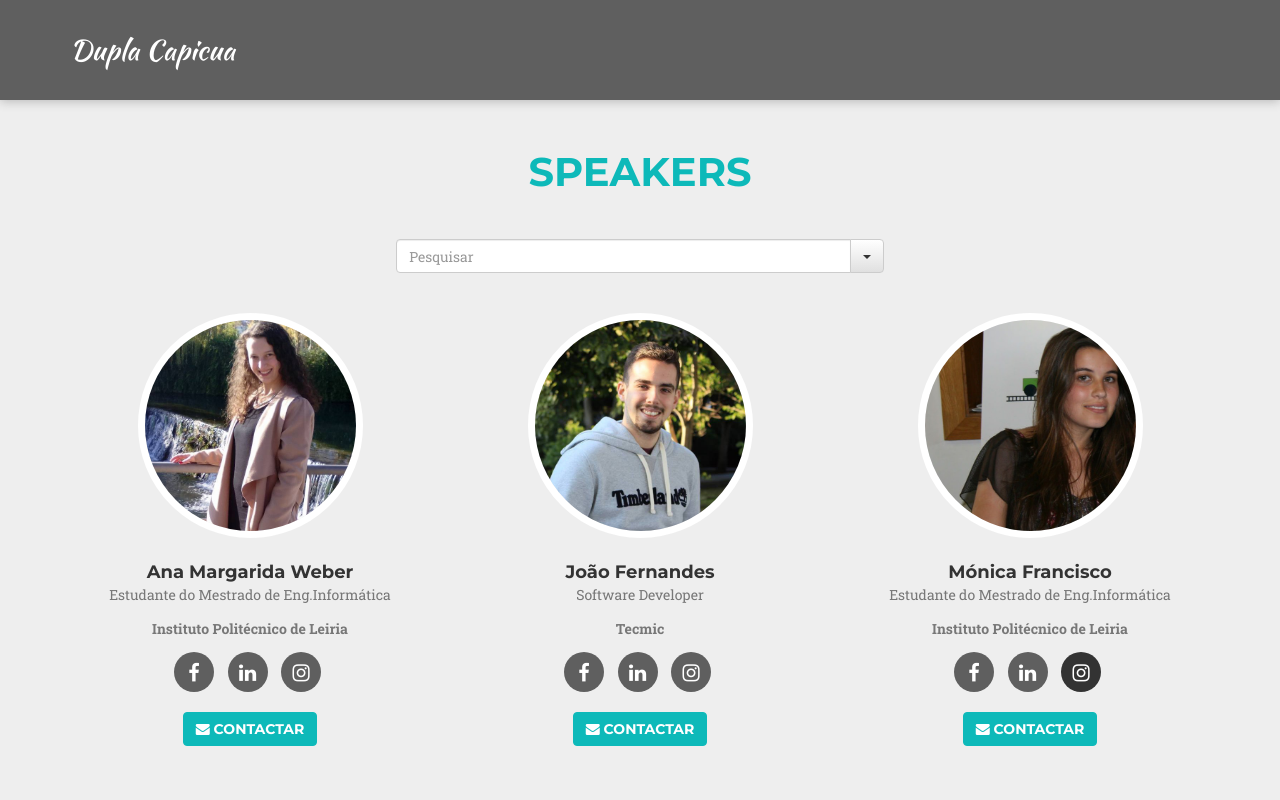
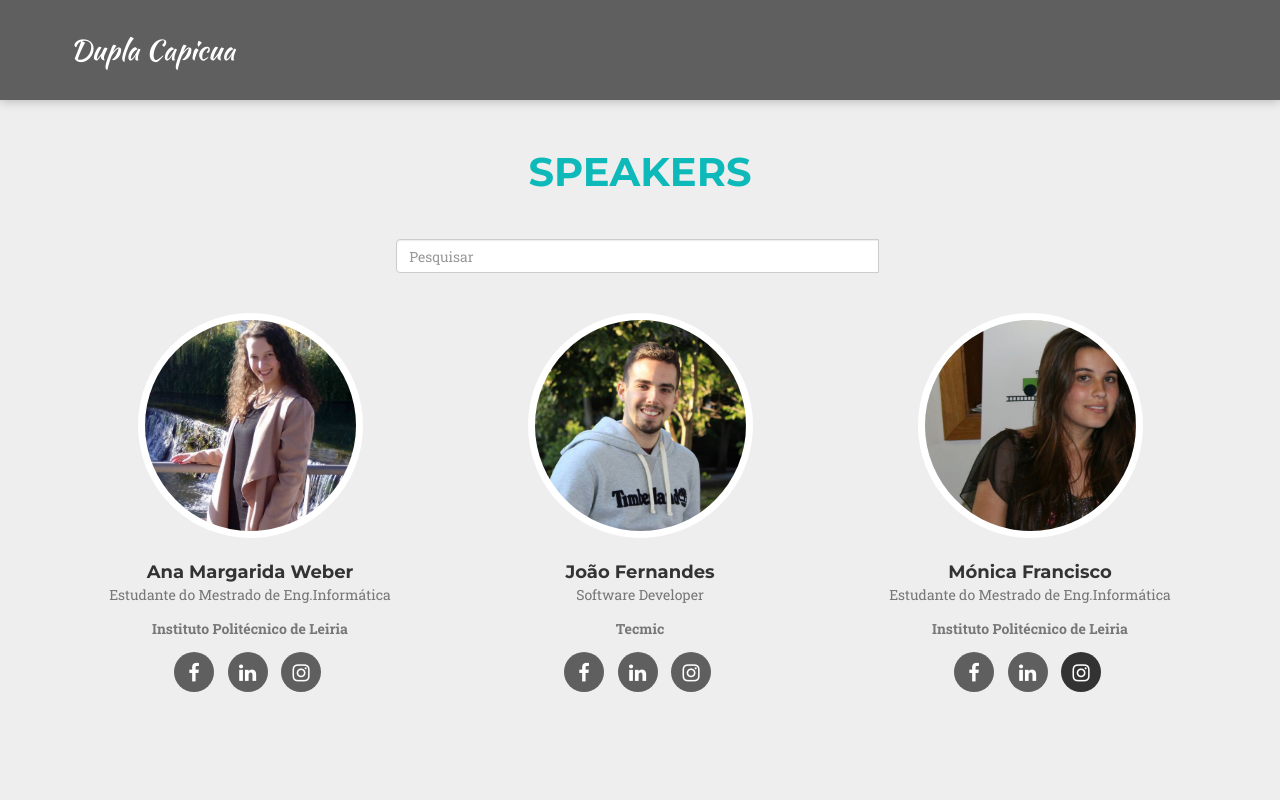
Before and after one commit to MonicaFrancisco/duplacapicua-producao, a plain HTML site: page index.html in a window 1280 px wide. Shown: the top 800 px of the page. Drawn offline with Linux system fonts and the light colour scheme; a web font is replaced by a local one.

Commit message:
Reformulações index

```diff
--- a/index.html
+++ b/index.html
@@ -53,10 +53,10 @@
                         <div class="input-group col-xs-5">
                             <input type="text" id="search" class="form-control" placeholder="Pesquisar">
                             <div class="input-group-btn">
-                                <button type="button" class="btn btn-default dropdown-toggle" data-toggle="dropdown" style="height:34px;">
+                                <!--<button type="button" class="btn btn-default dropdown-toggle" data-toggle="dropdown" style="height:34px;">
                                     <span class="caret"></span>
-                                </button>
-                                <ul role="menu" class="dropdown-menu">
+                                </button>-->
+                                <!--<ul role="menu" class="dropdown-menu">
                                     <li><a href="#">
                                         <input type="checkbox" onClick="toggle(this)"><span class="lbl"> Seleccionar todos</span>
                                     </a></li>
@@ -77,7 +77,7 @@
                                         <input type="checkbox" name="check">
                                         <span class="lbl">Competências</span>
                                     </a></li>
-                                </ul>
+                                </ul>-->
                             </div>
                         </div>
                     </form>
@@ -96,7 +96,7 @@
 						<li><a href="https://www.instagram.com/margarida_weber/?hl=pt" target="_blank"><i class="fa fa-instagram" target="_blank"></i></a></li>
                     </ul>
 					<br>
-					<button type="button" class="btn btn-primary"><i class="fa fa-envelope"></i> Contactar</button>
+					<!--<button type="button" class="btn btn-primary"><i class="fa fa-envelope"></i> Contactar</button>-->
                 </div>
                 <div class="team-member col-sm-4">
                     <a href="profile_joao.html"><img src="img/2.jpg" class="img-responsive img-circle" alt=""></a>
@@ -109,7 +109,7 @@
 						<li><a href="https://www.instagram.com/joaofpfernandes/?hl=pt" target="_blank"><i class="fa fa-instagram"></i></a></li>
                     </ul>
 					<br>
-					<button type="button" class="btn btn-primary"><i class="fa fa-envelope"></i> Contactar</button>
+					<!--<button type="button" class="btn btn-primary"><i class="fa fa-envelope"></i> Contactar</button>-->
                 </div>
                 <div class="team-member col-sm-4">
                     <a href="profile_monica.html"><img src="img/3.jpg" class="img-responsive img-circle" alt=""></a>
@@ -122,7 +122,7 @@
                         <li><a href="" target="_blank" class="disabled"><i class="fa fa-instagram"></i></a></li>
                     </ul>
                     <br>
-                    <button type="button" class="btn btn-primary"><i class="fa fa-envelope"></i> Contactar</button>
+                    <!--<button type="button" class="btn btn-primary"><i class="fa fa-envelope"></i> Contactar</button>-->
                 </div>
             </div>
         </div>
```
Also changed, not shown: profile_margarida.html (+0 -3 lines), profile_monica.html (+1 -1 lines).
